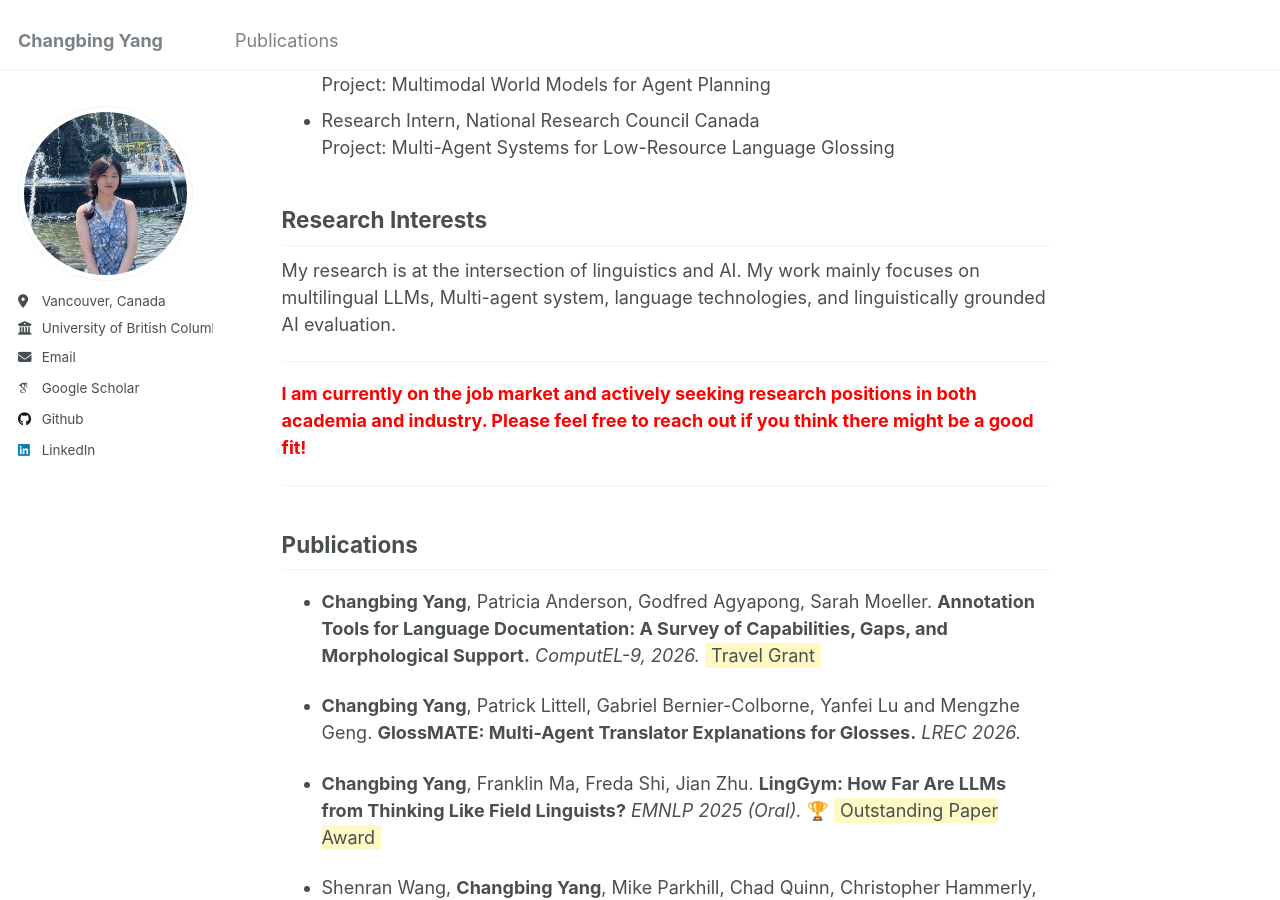
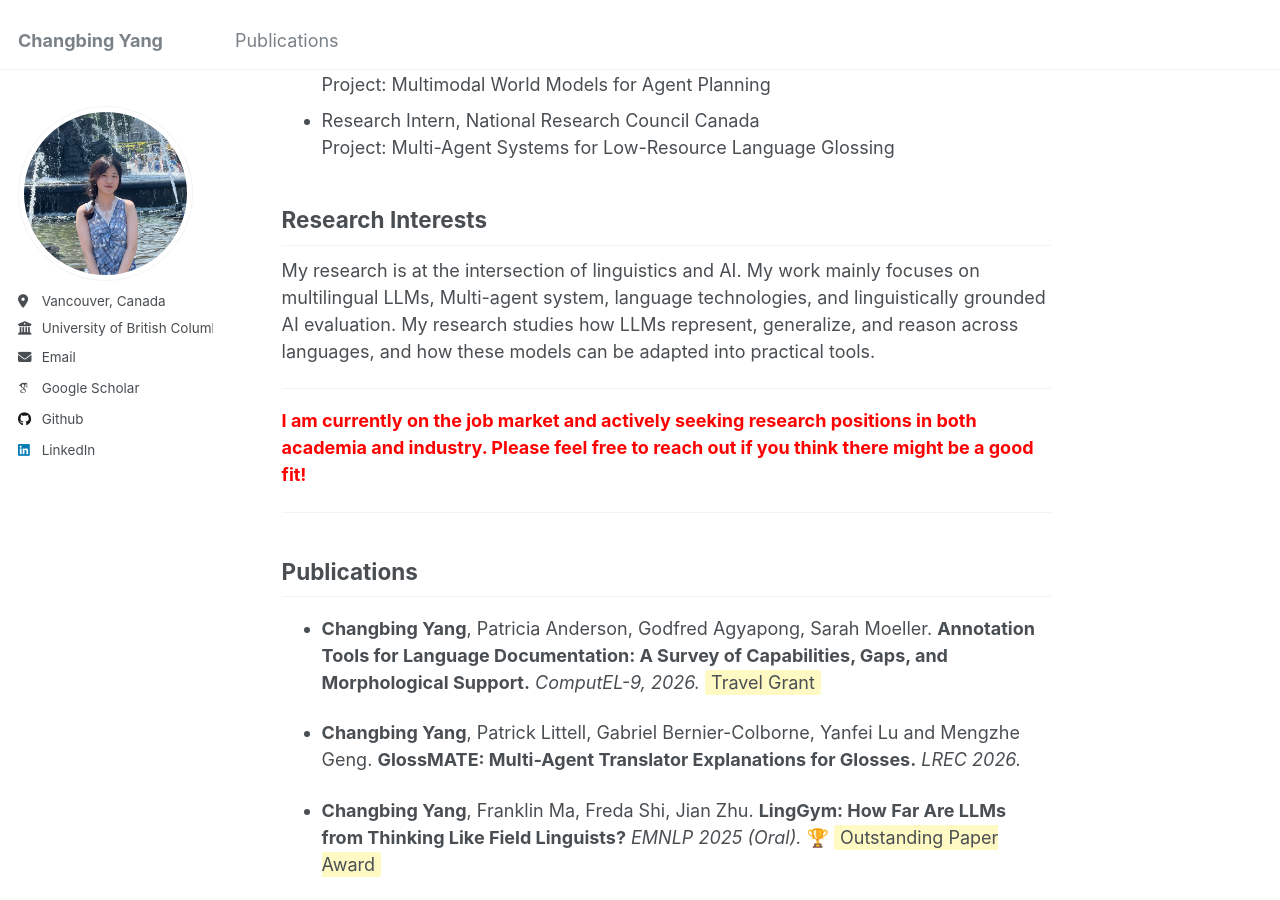
Before and after one commit to changbingY/changbingY.github.io, a Jekyll site: the page built from _pages/about.md, in a window 1280 px wide and 900 px high, scrolled down 314 px. Built offline with Jekyll 4.4.1, drawn with Linux system fonts in a browser that asks for light colours; some web fonts are replaced.

Commit message:
Update about.md

```diff
--- a/_pages/about.md
+++ b/_pages/about.md
@@ -17,7 +17,7 @@ Hi, I'm Changbing, a 5th-year PhD candidate in Computational Linguistics at the
 
 
 ## Research Interests
-My research is at the intersection of linguistics and AI. My work mainly focuses on multilingual LLMs, Multi-agent system, language technologies, and linguistically grounded AI evaluation.
+My research is at the intersection of linguistics and AI. My work mainly focuses on multilingual LLMs, Multi-agent system, language technologies, and linguistically grounded AI evaluation. My research studies how LLMs represent, generalize, and reason across languages, and how these models can be adapted into practical tools.
 
 ---
 <p style="color: red;"><strong>I am currently on the job market and actively seeking research positions in both academia and industry. Please feel free to reach out if you think there might be a good fit!</strong></p>
```
